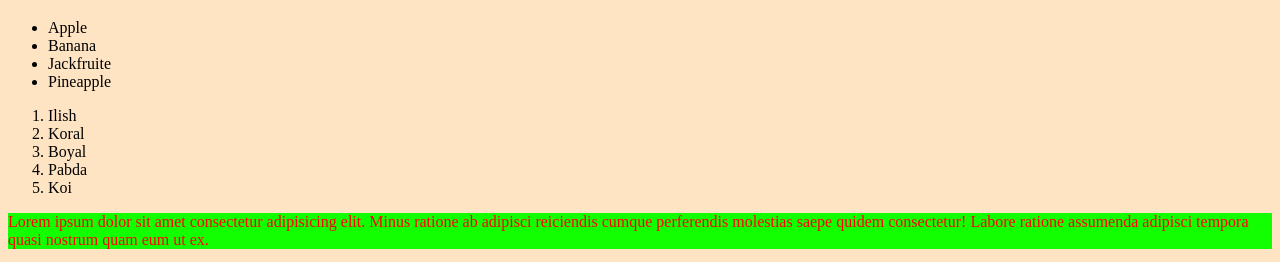
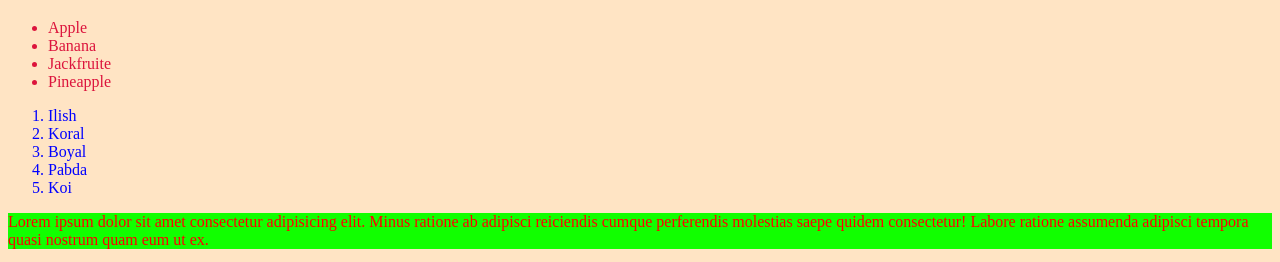
Before and after one commit to MoinBinNizam/pr-reset-practice, a plain HTML site: page index.html in a window 1280 px wide. Shown: the part 225-487 px from the top of the page. Drawn offline with Linux system fonts and the light colour scheme.

Commit message:
list items colored

```diff
--- a/index.html
+++ b/index.html
@@ -26,14 +26,14 @@
     <input type="submit" name="btn" value="Submit" id="">
   </form>
   <h1 id="first-heading">This is a heading1</h1>
-  <ul>
+  <ul class="list-item-1">
     <li>Apple</li>
     <li>Banana</li>
     <li>Jackfruite</li>
     <li>Pineapple</li>
 
   </ul>
-<ol>
+<ol class="list-item-2">
   <li>Ilish</li>
   <li>Koral</li>
   <li>Boyal</li>
--- a/style.css
+++ b/style.css
@@ -23,3 +23,9 @@ form{
   /* display: none; */
 
 }
+ul{
+  color: crimson;
+}
+ol{
+  color:blue;
+}
```
